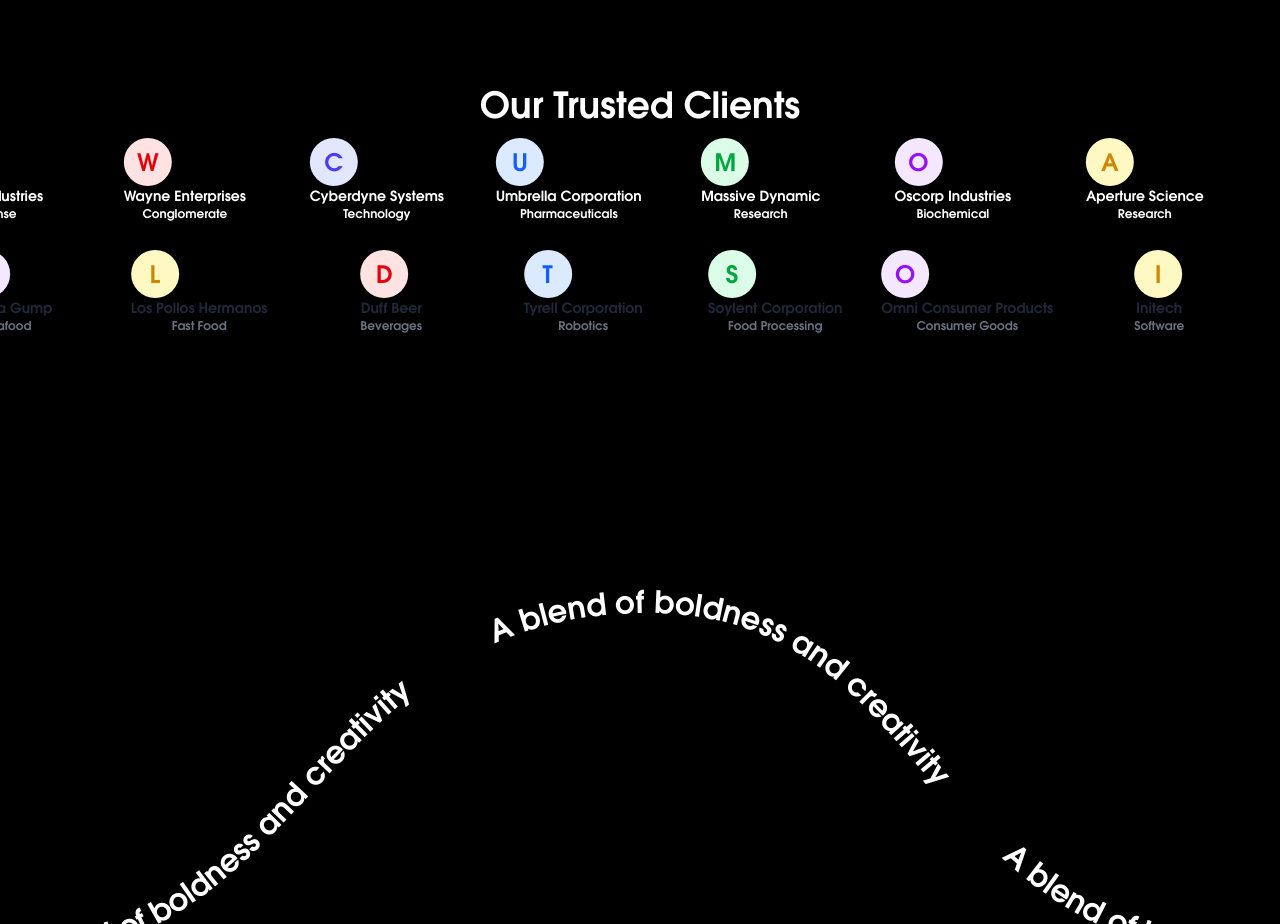
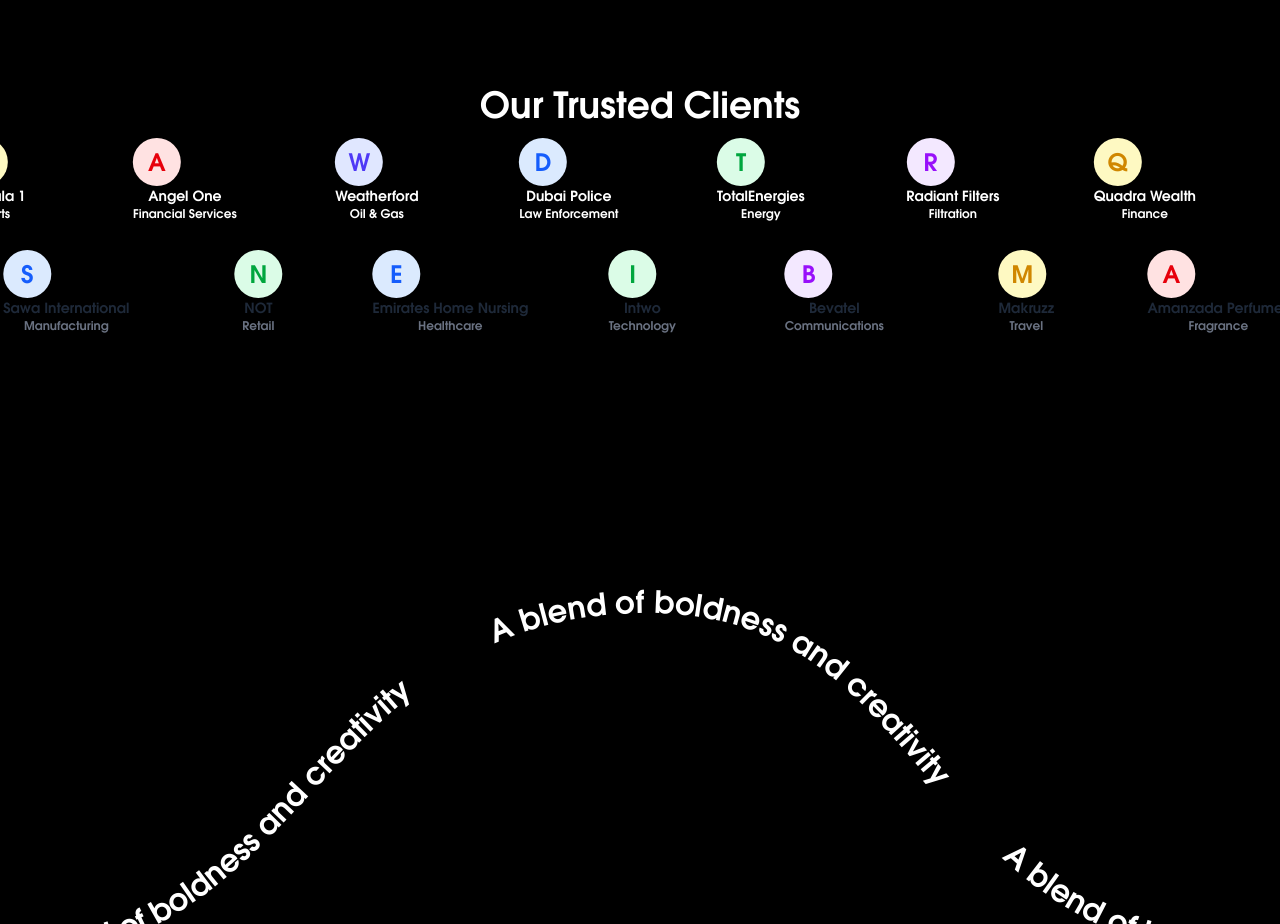
Before and after one commit to shamilshiraz/amigoz, a React (Vite) app: page / in a window 1280 px wide. Shown: the part 9500-10424 px from the top of the page. Built offline with nearby package versions, Linux system fonts and the light colour scheme.

Commit message:
first commit

```diff
--- a/src/components/Clients.jsx
+++ b/src/components/Clients.jsx
@@ -3,29 +3,27 @@
 const LargeClientScroller = () => {
   // Sample larger client list - replace with your actual clients
   const clients = [
-    { id: 1, name: "Acme Inc.", industry: "Manufacturing" },
-    { id: 2, name: "Globex Corp", industry: "Technology" },
-    { id: 3, name: "Stark Industries", industry: "Defense" },
-    { id: 4, name: "Wayne Enterprises", industry: "Conglomerate" },
-    { id: 5, name: "Cyberdyne Systems", industry: "Technology" },
-    { id: 6, name: "Umbrella Corporation", industry: "Pharmaceuticals" },
-    { id: 7, name: "Massive Dynamic", industry: "Research" },
-    { id: 8, name: "Oscorp Industries", industry: "Biochemical" },
-    { id: 9, name: "Aperture Science", industry: "Research" },
-    { id: 10, name: "InGen", industry: "Bioengineering" },
-    { id: 11, name: "Weyland-Yutani", industry: "Space Exploration" },
-    { id: 12, name: "Tyrell Corporation", industry: "Robotics" },
-    { id: 13, name: "Soylent Corporation", industry: "Food Processing" },
-    { id: 14, name: "Omni Consumer Products", industry: "Consumer Goods" },
-    { id: 15, name: "Initech", industry: "Software" },
-    { id: 16, name: "Gekko & Co", industry: "Finance" },
-    { id: 17, name: "Rekall", industry: "Tourism" },
-    { id: 18, name: "Lacuna Inc.", industry: "Medical Services" },
-    { id: 19, name: "Wonka Industries", industry: "Confectionery" },
-    { id: 20, name: "Bubba Gump", industry: "Seafood" },
-    { id: 21, name: "Los Pollos Hermanos", industry: "Fast Food" },
-    { id: 22, name: "Duff Beer", industry: "Beverages" }
-  ];
+    { id: 1, name: "HONOR", industry: "Technology", logo: "https://upload.wikimedia.org/wikipedia/commons/0/02/Honor-logo.png" },
+    { id: 2, name: "Microsoft", industry: "Technology", logo: "https://upload.wikimedia.org/wikipedia/commons/4/44/Microsoft_logo.svg" },
+    { id: 3, name: "Formula 1", industry: "Sports", logo: "https://upload.wikimedia.org/wikipedia/commons/3/33/F1_logo.svg" },
+    { id: 4, name: "Angel One", industry: "Financial Services", logo: "https://upload.wikimedia.org/wikipedia/commons/2/2c/Angel_One_logo.svg" },
+    { id: 5, name: "Weatherford", industry: "Oil & Gas", logo: "https://www.weatherford.com/globalassets/logo/weatherford-logo.png" },
+    { id: 6, name: "Dubai Police", industry: "Law Enforcement", logo: "https://upload.wikimedia.org/wikipedia/en/6/6d/Dubai_Police_Logo.svg" },
+    { id: 7, name: "TotalEnergies", industry: "Energy", logo: "https://upload.wikimedia.org/wikipedia/commons/1/1e/TotalEnergies_logo.svg" },
+    { id: 8, name: "Radiant Filters", industry: "Filtration", logo: "https://radiantfilters.com/images/logo.png" },
+    { id: 9, name: "Quadra Wealth", industry: "Finance", logo: "https://quadrawealth.com/wp-content/uploads/2022/01/Quadra-Wealth-Logo.png" },
+    { id: 10, name: "Team Activators", industry: "Consulting", logo: "" }, // No public logo found
+    { id: 11, name: "Enagic", industry: "Health & Wellness", logo: "https://upload.wikimedia.org/wikipedia/commons/9/9d/Enagic_Logo.png" },
+    { id: 12, name: "Emirates Home Nursing", industry: "Healthcare", logo: "https://www.emirateshomenursing.ae/themes/emirates_home_nursing/images/logo.svg" },
+    { id: 13, name: "Intwo", industry: "Technology", logo: "https://intwo.cloud/wp-content/uploads/2021/10/intwo_logo.svg" },
+    { id: 14, name: "Bevatel", industry: "Communications", logo: "https://www.bevatel.com/wp-content/uploads/2020/10/Bevatel.png" },
+    { id: 15, name: "Makruzz", industry: "Travel", logo: "https://makruzz.com/images/makruzz-logo.png" },
+    { id: 16, name: "Amanzada Perfumes", industry: "Fragrance", logo: "" }, // No public logo found
+    { id: 17, name: "Nautika", industry: "Fashion", logo: "" }, // No public logo found
+    { id: 18, name: "Sawa International", industry: "Manufacturing", logo: "" }, // No public logo found
+    { id: 19, name: "NOT", industry: "Retail", logo: "" } // No public logo found
+];
+
 
   // Generate random colors for each client (for visual variety)
   const colors = [
```
